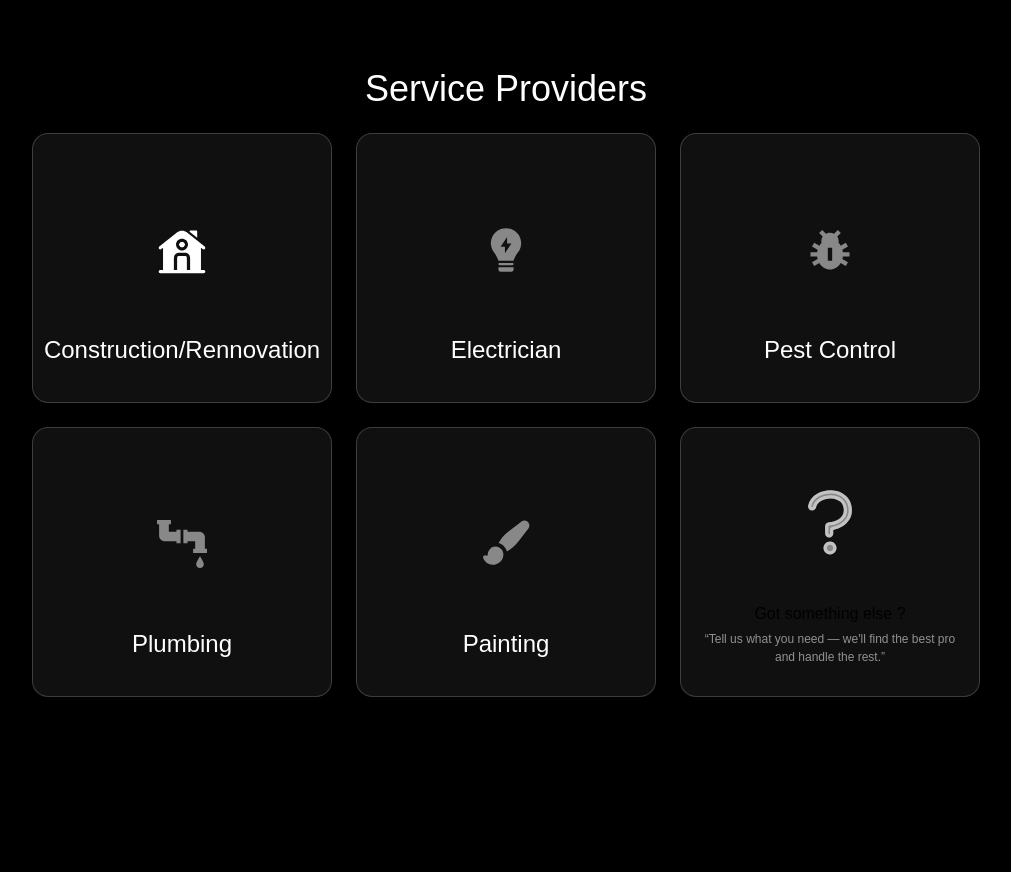
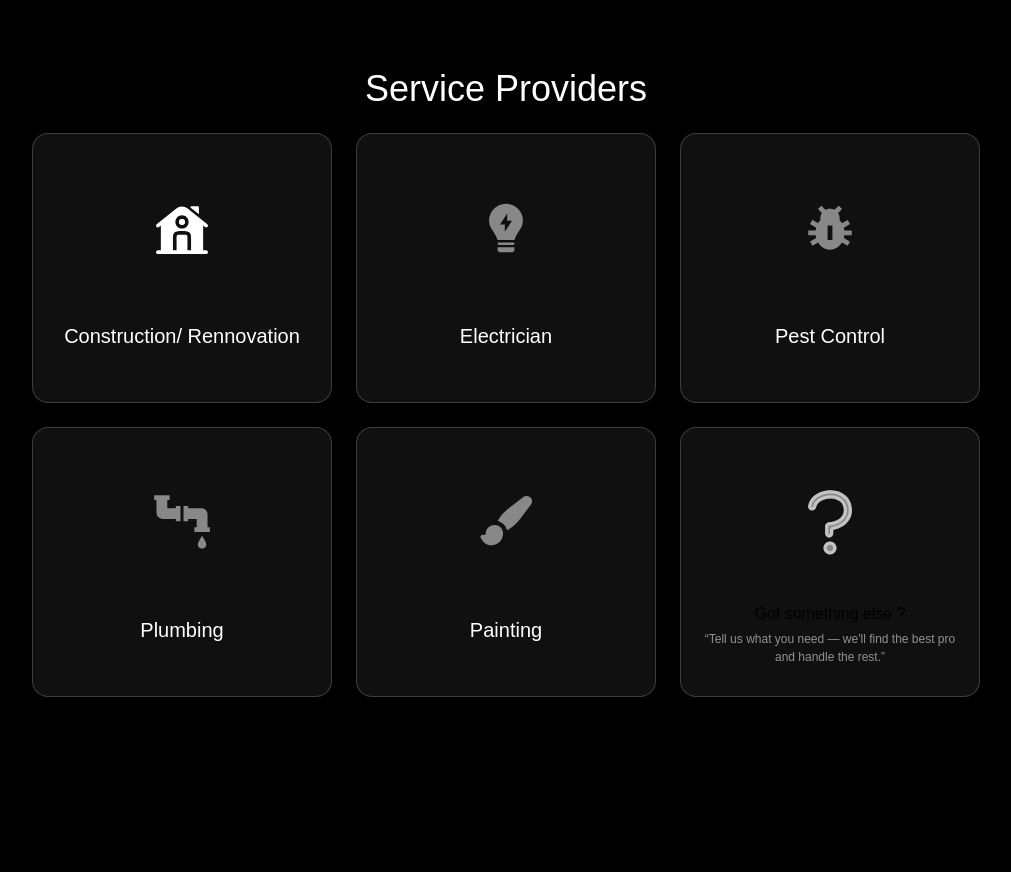
Before and after one commit to realtyeaseai/website, a Next.js app: page / in a window 1280 px wide. Shown: the part 2000-2872 px from the top of the page, without its empty margins (134-1145 px from the left). Built offline with nearby package versions, Linux system fonts and the light colour scheme.

Commit message:
updated persona picker text

```diff
--- a/src/components/landingPage/PersonaPicker.tsx
+++ b/src/components/landingPage/PersonaPicker.tsx
@@ -4,7 +4,7 @@ import Image from "next/image";
 // edit this for top servicer 5 grid images
 const items = [{
     tag:"/personaSlectorItems/home.svg",
-    title:"Construction/Rennovation",
+    title:"Construction/ Rennovation",
     // description:'“Manage your renovation or repair crew — with timelines and updates.”'
 },{
     tag:"/personaSlectorItems/healthicons_electricity.svg",
@@ -36,8 +36,10 @@ export default function PersonaPicker(){
             <RenderPref/>
 
             <div className="md:w-[80%] w-full flex justify-center items-center flex-col mt-8">
-                <h1 className="w-[70%] m-2 py-4 px-2 text-4xl rounded-[8px] text-white text-center ">Service Providers</h1>
+
+                <h1 className="w-[70%] m-2 py-4 px-2 text-4xl rounded-[8px] text-white text-center "><a href="/services" className="h-fit w-full">Service Providers</a></h1>
                 {/* border border-[#ffffff80] bg-[#ffffff10]  */}
+
             </div>
 
                 {/* ------------------------ Cards ------------------------ */}
@@ -106,17 +108,17 @@ function RenderCards(){
             {items.map((item, i) => (
                <a href="/services/#RealEstateOwners" className="w-full h-auto" key={i}>
                <div className="md:max-w-[300px] md:w-[300px] h-[270px] w-[100%] max-w-xl m-0 rounded-2xl cursor-pointer transition-shadow duration-300 hover:shadow-[-4px_0_10px_2px_rgba(33,150,243,0.6),4px_0_10px_2px_rgba(0,150,136,0.6)]">
-                   <div className="relative flex h-full flex-col items-center justify-center overflow-hidden rounded-2xl border border-[#ffffff30] bg-[#ffffff10] px-4 py-8 shadow-xl">
-                       <div className="flex items-center justify-center h-[100%] w-[100%]">
+                   <div className="relative flex h-full flex-col items-center justify-center overflow-hidden rounded-2xl border border-[#ffffff30] bg-[#ffffff10] shadow-xl">
+                       <div className="flex-[.7] grid place-items-center h-[100%] w-[100%]">
                            <span className="h-[80%] w-[40%] flex items-center justify-center rounded-2xl">
                                <Image src={item.tag} width={100} height={100} className="h-auto md:w-[50%] w-[100%] border" alt="img"/>
                            </span>
                        </div>
-                       <div className="">
-                           <h1 className="text-center mb-1 text-2xl text-white">{item.title}</h1>
+                       <div className="flex-[.3] h-full w-full grid place-items-center">
+                           <p className="text-center text-xl h-full w-full text-white">{item.title}</p>
                            {/* <p className="text-center text-[11px] text-[#ffffff8a]"><i>{item.description}</i></p> */}
                        </div>
-                       <Meteors/>
+                       {/* <Meteors/> */}
                    </div>
                </div>
                 </a>
```
